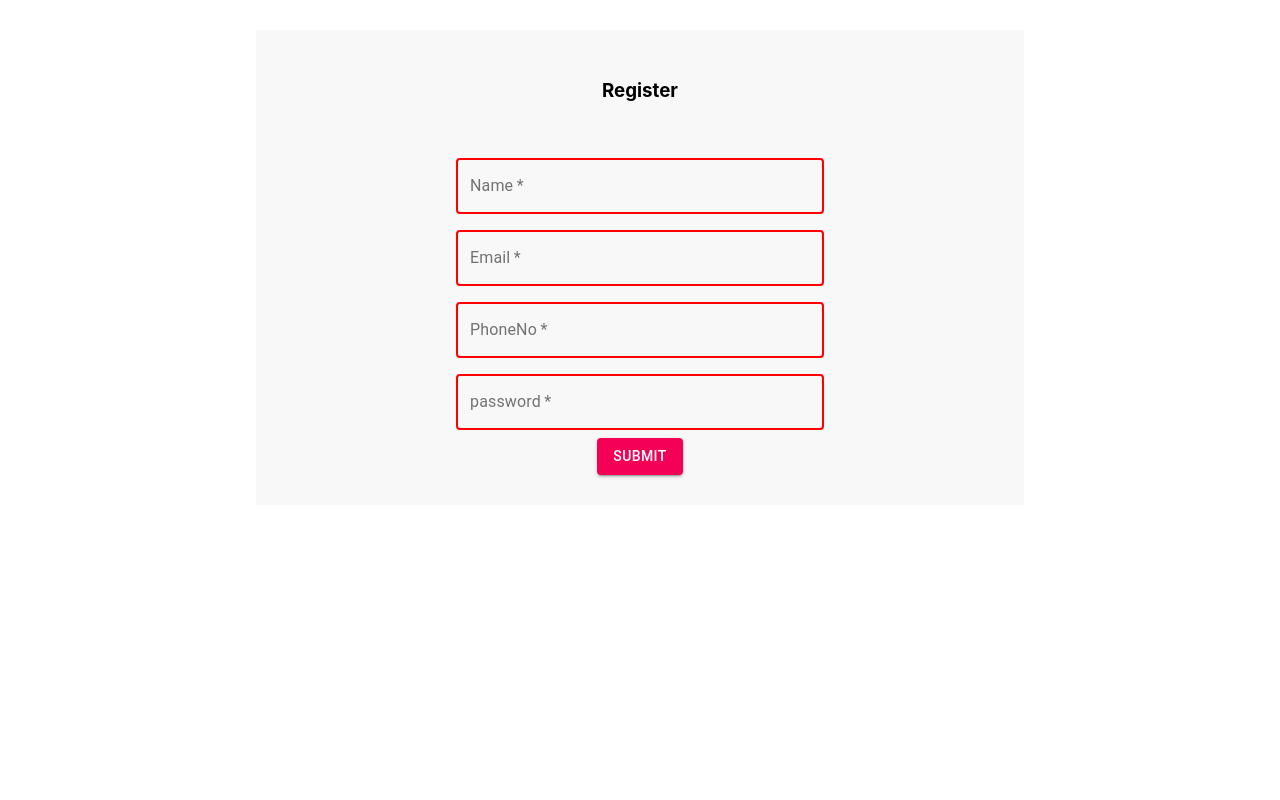
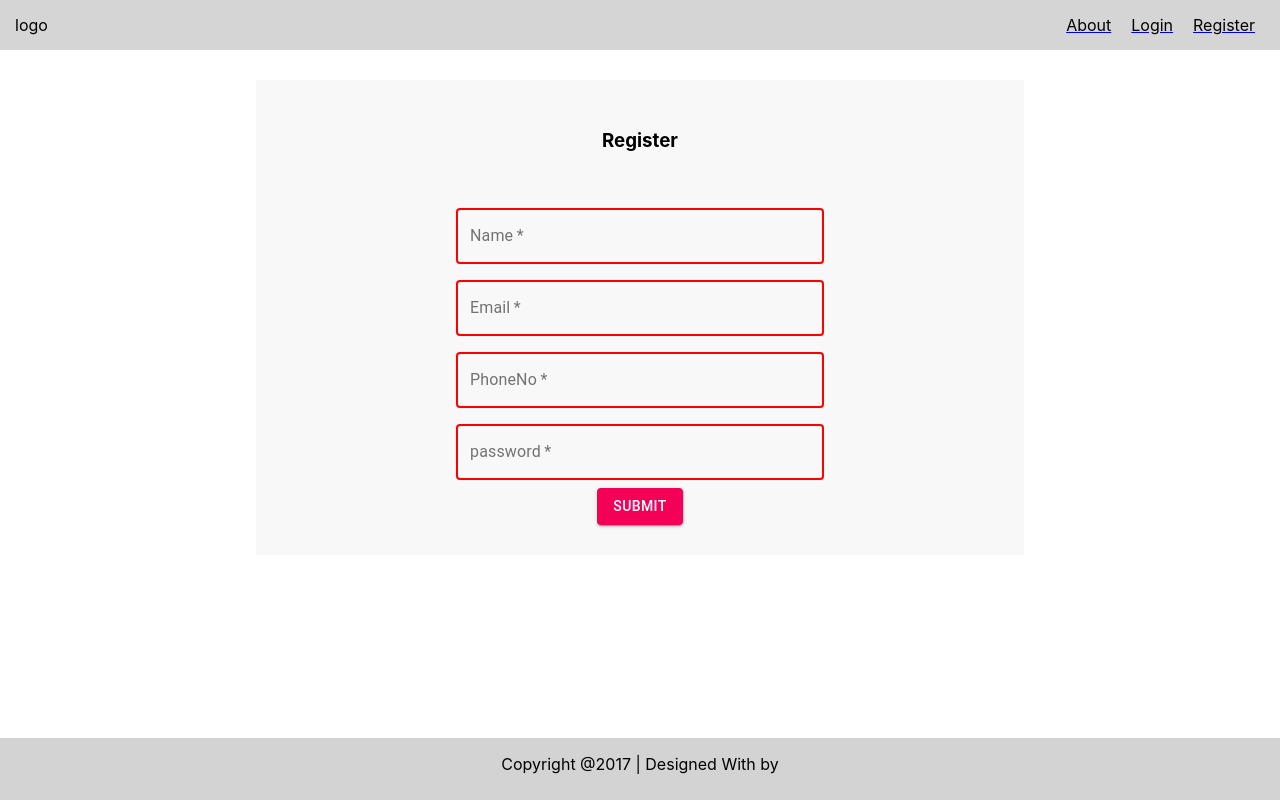
Before and after one commit to dhavalvasoya/redux-saga-demo, a React (Create React App) app: page /register in a window 1280 px wide. Built offline with nearby package versions, Linux system fonts and the light colour scheme.

Commit message:
add design

```diff
--- a/db.json
+++ b/db.json
@@ -32,6 +32,27 @@
       "phoneNo": "1231231231",
       "password": "123123123",
       "id": 3
+    },
+    {
+      "name": "test",
+      "mail": "test@gmail.com",
+      "phoneNo": "329034785",
+      "password": "123123",
+      "id": 4
+    },
+    {
+      "name": "dhaval",
+      "mail": "test@gmail.com",
+      "phoneNo": "123456987",
+      "password": "2342345",
+      "id": 5
+    },
+    {
+      "name": "test888",
+      "mail": "test81@gmail.com",
+      "phoneNo": "98562536",
+      "password": "78523",
+      "id": 6
     }
   ]
 }
--- a/src/Home/index.tsx
+++ b/src/Home/index.tsx
@@ -7,7 +7,6 @@ import CardContent from "@material-ui/core/CardContent";
 import CardMedia from "@material-ui/core/CardMedia";
 import Button from "@material-ui/core/Button";
 import Typography from "@material-ui/core/Typography";
-import { TableFooter } from '@material-ui/core';
 import { NavLink } from "react-router-dom";
 
 import "./styles.css";
@@ -153,7 +152,6 @@ const Home = () => {
             </Button>
           </CardActions>
         </Card>
-
       </div>
   <div className="footercontainer">
       <p className="footercontent">Copyright @2017 | Designed With by </p>
--- a/src/Login/index.tsx
+++ b/src/Login/index.tsx
@@ -1,11 +1,32 @@
-import React from 'react'
+import React from "react";
+import { NavLink } from "react-router-dom";
 
 function Login() {
-    return (
-        <div>
-            login
+  return (
+    <>
+      <header>
+        <div className="headercontainer">
+          <div>logo</div>
+          <div className="headeroption">
+            <NavLink exact to="/about">
+              <a className="headermenuoption">About</a>
+            </NavLink>
+
+            <NavLink exact to="/login">
+              <a className="headermenuoption">Login</a>
+            </NavLink>
+            <NavLink exact to="/register">
+              <a className="headermenuoption">Register</a>
+            </NavLink>
+          </div>
         </div>
-    )
+      </header>
+      <div>login</div>
+      <div className="footercontainer">
+        <p className="footercontent">Copyright @2017 | Designed With by </p>
+      </div>
+    </>
+  );
 }
 
-export default Login
+export default Login;
--- /dev/null
+++ b/src/Login/styles.css
@@ -0,0 +1,34 @@
+.main {
+    display: flex;
+    justify-content: center;
+    background-color: #d5d5d54d;
+    margin: auto;
+    flex-direction: column;
+    width: 60%;
+    margin-top: 30px;
+  }
+
+  .registercontainer {
+    text-align: center;
+    padding-top: 30px;
+    padding-bottom: 30px;
+  }
+  .registerinputcontainer {
+    justify-content: center;
+    margin: auto;
+    width: 50%;
+    padding-bottom: 30px;
+  }
+  .footercontainer {
+    padding-bottom: 10px;
+    position: fixed;
+    left: 0;
+    bottom: 0;
+    width: 100%;
+    color: white;
+    text-align: center;
+    background-color: lightgray;
+  }
+  .footercontent {
+    color: black;
+  }
--- a/src/Register/index.tsx
+++ b/src/Register/index.tsx
@@ -6,6 +6,7 @@ import {
   makeStyles,
 } from "@material-ui/core/styles";
 import Button from "@material-ui/core/Button";
+import { NavLink } from "react-router-dom";
 import TextField from "@material-ui/core/TextField";
 import "./styles.css";
 import { useDispatch } from "react-redux";
@@ -65,6 +66,24 @@ const Register = () => {
   };
   const classes = useStyles();
   return (
+    <>
+      <header>
+        <div className="headercontainer">
+          <div>logo</div>
+          <div className="headeroption">
+            <NavLink exact to="/about">
+              <a className="headermenuoption">About</a>
+            </NavLink>
+
+            <NavLink exact to="/login">
+              <a className="headermenuoption">Login</a>
+            </NavLink>
+            <NavLink exact to="/register">
+              <a className="headermenuoption">Register</a>
+            </NavLink>
+          </div>
+        </div>
+      </header>
       <div className="main">
         <div className="registercontainer">
           <h3>Register</h3>
@@ -131,6 +150,10 @@ const Register = () => {
           </form>
         </div>
       </div>
+      <div className="footercontainer">
+        <p className="footercontent">Copyright @2017 | Designed With by </p>
+      </div>
+    </>
   );
 };
 
--- a/src/Register/styles.css
+++ b/src/Register/styles.css
@@ -6,7 +6,6 @@
   flex-direction: column;
   width: 60%;
   margin-top: 30px;
-
 }
 
 .registercontainer {
@@ -16,7 +15,20 @@
 }
 .registerinputcontainer {
   justify-content: center;
- margin: auto;
- width: 50%;
- padding-bottom: 30px;
+  margin: auto;
+  width: 50%;
+  padding-bottom: 30px;
 }
+.footercontainer {
+  padding-bottom: 10px;
+  position: fixed;
+  left: 0;
+  bottom: 0;
+  width: 100%;
+  color: white;
+  text-align: center;
+  background-color: lightgray;
+}
+.footercontent {
+  color: black;
+}
```
Lines whose indentation alone changed are shown as unchanged.
